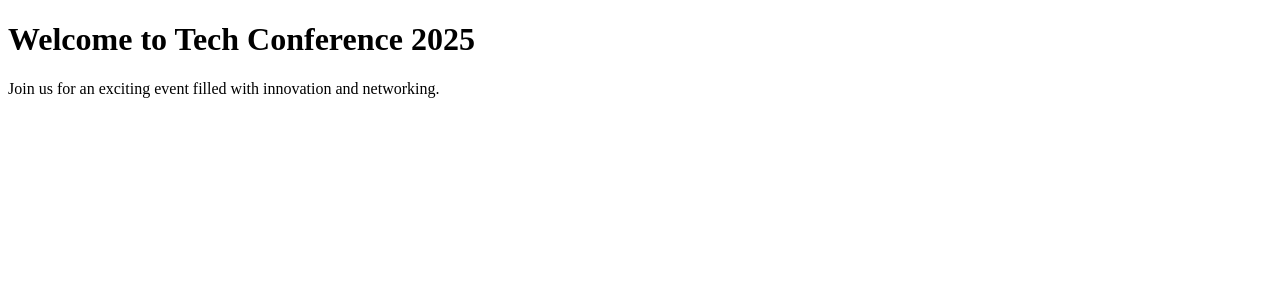
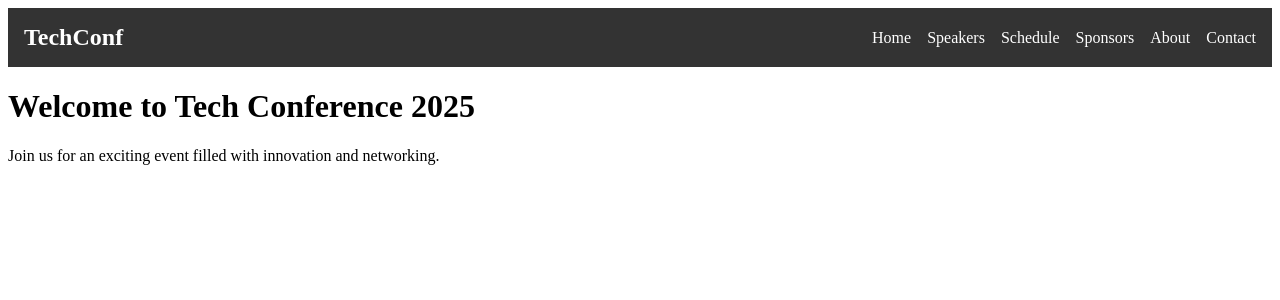
Before and after one commit to ShelkePravin/svelteKit_Project, a SvelteKit app: page / in a window 1280 px wide. Shown: the top 300 px of the page. Built offline with nearby package versions, Linux system fonts and the light colour scheme.

Commit message:
Replace all the file names

```diff
--- /dev/null
+++ b/src/routes/+layout.svelte
@@ -0,0 +1,44 @@
+<script>
+    import { pages } from '../lib/stores';
+</script>
+
+<nav>
+    <div class="navbar">
+        <div class="logo">TechConf</div>
+        <div class="nav-links">
+            {#each $pages as page}
+                <a href={page.path}>{page.name}</a>
+            {/each}
+        </div>
+    </div>
+</nav>
+
+<slot />
+
+<style>
+    nav {
+        background: #333;
+        padding: 1rem;
+    }
+    .navbar {
+        display: flex;
+        justify-content: space-between;
+        align-items: center;
+    }
+    .logo {
+        font-size: 1.5rem;
+        color: white;
+        font-weight: bold;
+    }
+    .nav-links {
+        display: flex;
+        gap: 1rem;
+    }
+    a {
+        color: white;
+        text-decoration: none;
+    }
+    a:hover {
+        text-decoration: underline;
+    }
+</style>
```
Also changed, not shown: src/routes/layout.svelte (deleted, +0 -24 lines), src/routes/about/+page.svelte (added), src/routes/about/page.svelte (deleted), src/routes/contact/+page.svelte (added), src/routes/contact/page.svelte (deleted), src/routes/schedule/+page.svelte (added), src/routes/schedule/page.svelte (deleted), src/routes/speakers/+page.svelte (added), src/routes/speakers/page.svelte (deleted), src/routes/sponsors/+page.svelte (added), src/routes/sponsors/page.svelte (deleted).
